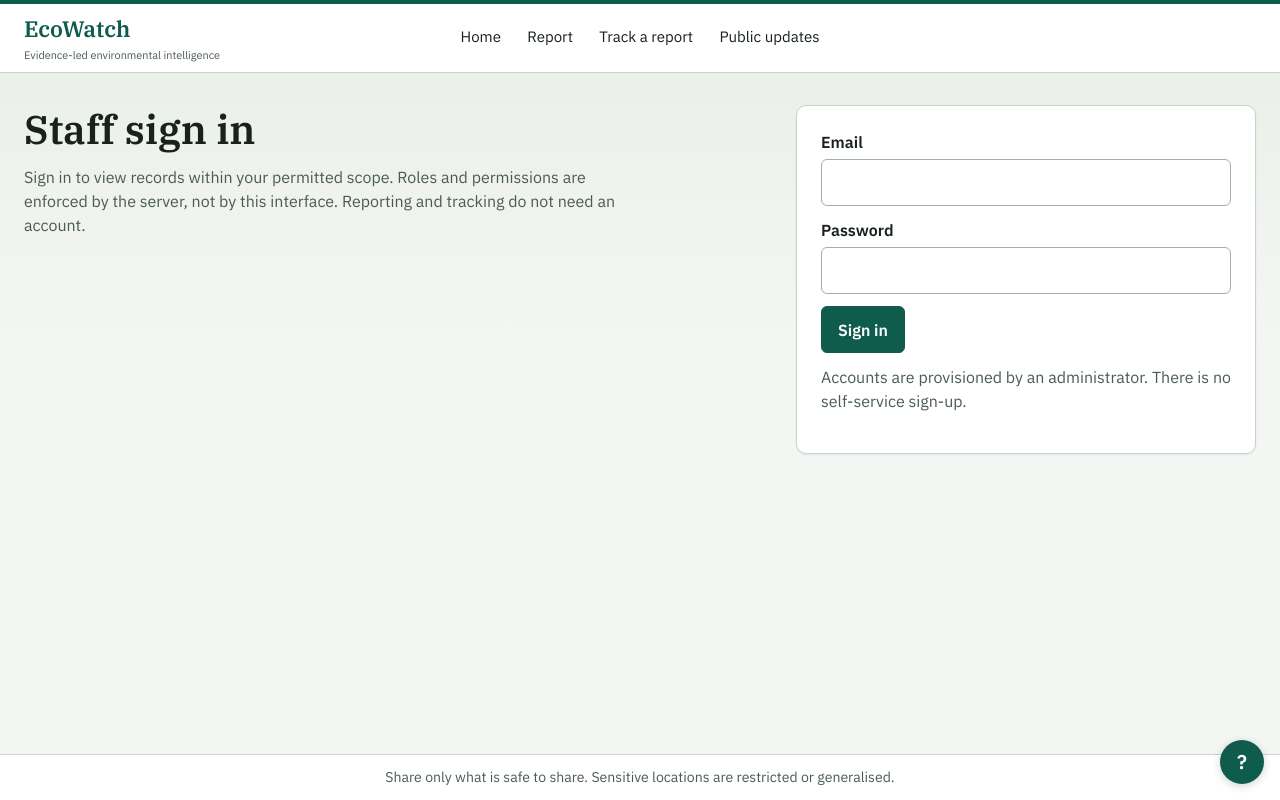
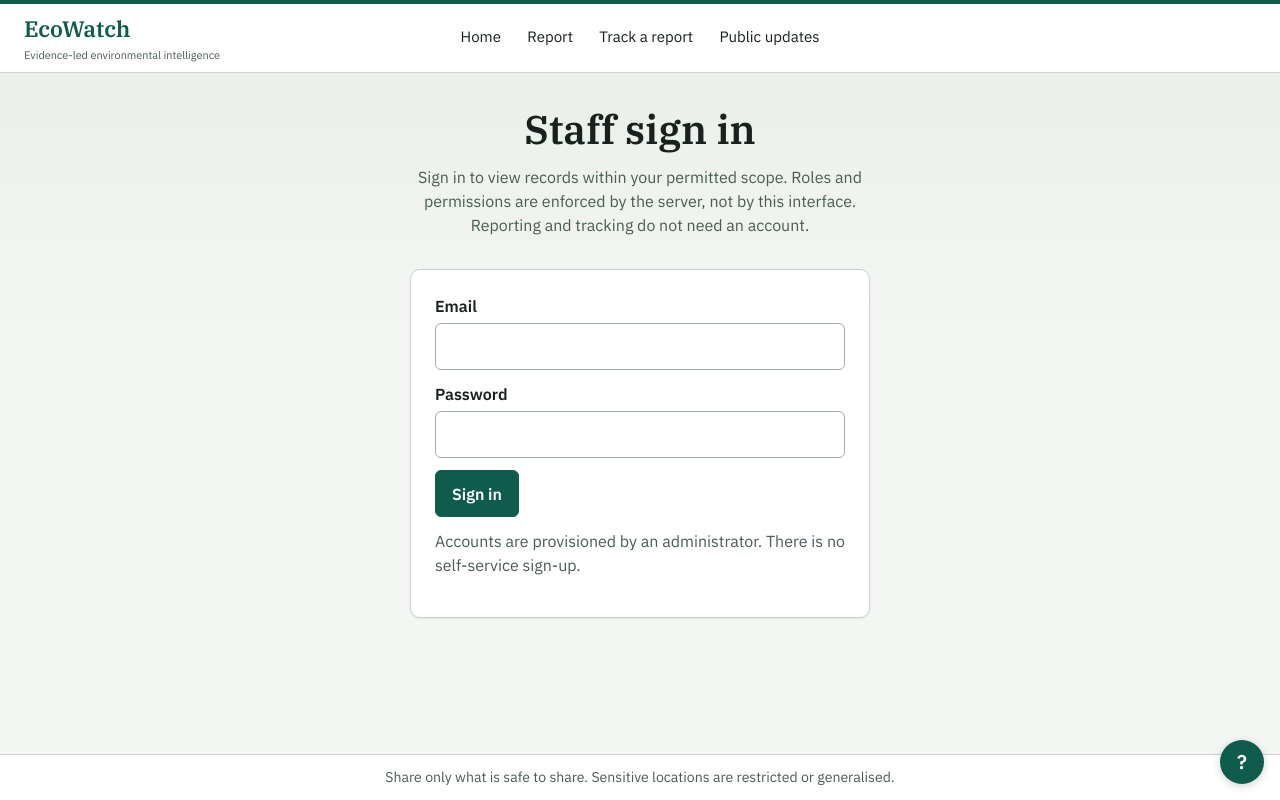
Before and after one commit to Fredprime/EcoWatch, a React (Vite) app in the folder frontend/: page /login in a window 1280 px wide. Built offline with nearby package versions, Linux system fonts and the light colour scheme.

Commit message:
style(frontend): centre the sign-in form at /login

```diff
--- a/frontend/src/pages/LoginPage.tsx
+++ b/frontend/src/pages/LoginPage.tsx
@@ -37,8 +37,7 @@ export function LoginPage() {
   }
 
   return (
-    <div className="public-page">
-      <div className="public-split">
+    <div className="public-page public-login">
       <header className="public-page-header">
         <h1>Staff sign in</h1>
         <p>
@@ -47,7 +46,7 @@ export function LoginPage() {
         </p>
       </header>
 
-        <div className="public-split-card">
+      <div className="public-login-card">
         {status === 'authenticated' && (
           <p className="muted">You are already signed in. Open the <a href="/workspace">staff workspace</a> to continue.</p>
         )}
@@ -90,6 +89,5 @@ export function LoginPage() {
         </form>
       </div>
     </div>
-    </div>
   );
 }
--- a/frontend/src/public.css
+++ b/frontend/src/public.css
@@ -129,6 +129,23 @@
 }
 .public-not-found p {
   max-width: 60ch;
+}
+
+/* Sign-in: intro and form share one narrow column centred in the page. */
+.public-login {
+  display: grid;
+  justify-items: center;
+}
+.public-login .public-page-header {
+  width: min(100%, 460px);
+  text-align: center;
+  margin-bottom: var(--space-4);
+}
+.public-login .public-page-header p {
+  max-width: none;
+}
+.public-login-card {
+  width: min(100%, 460px);
 }
 
 /* Full-width layouts: an intro beside the working area, not a stretched column. */
```
Also changed, not shown: 2 other files (tests, documents, lock files or other folders). Lines whose indentation alone changed are shown as unchanged.
